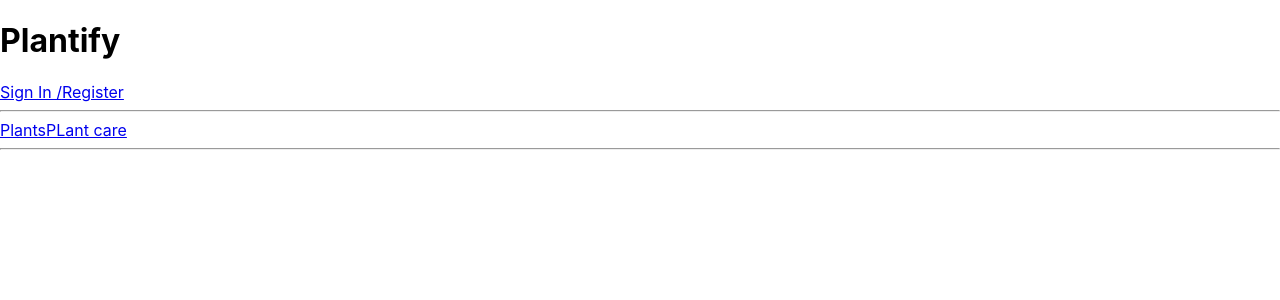
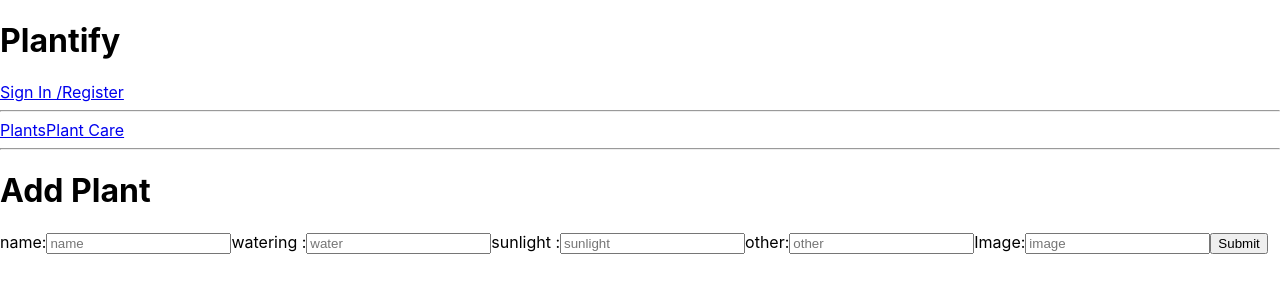
Before and after one commit to trishamarchena/Plantify, a React (Create React App) app in the folder client/: page /create-plant in a window 1280 px wide. Shown: the top 300 px of the page. Built offline with nearby package versions, Linux system fonts and the light colour scheme.

Commit message:
finished crud

```diff
--- a/client/src/App.js
+++ b/client/src/App.js
@@ -4,6 +4,10 @@ import { Route, useHistory } from 'react-router-dom';
 import Homepage from './Layout/Homepage/Homepage.jsx';
 import Register from './Layout/Components/Register/Register.jsx';
 import SignIn from './Layout/Components/SignIn/SignIn.jsx';
+import Plants from './Layout/Components/Plants/Plants.jsx';
+import EditPlant from './Layout/Components/EditPlant/EditPlants';
+import PlantsDetail from './Layout/Components/PlantsDetail/PlantsDetail.jsx';
+import NewPlant from './Layout/Components/NewPlant/NewPlant.jsx';
 
 
 function App() {
@@ -61,6 +65,10 @@ function App() {
             registerFormData={registerFormData}
           />
         </Route>
+        <Route exact path ="/plants"><Plants/></Route>
+        <Route exact path ="/plants/:id/edit"><EditPlant/></Route>
+        <Route exact path ="/plants/:id"><PlantsDetail/></Route>
+        <Route exact path ="/create-plant"><NewPlant user={user} /></Route>
         <Route exact path="/SignIn">
           <SignIn
             handleLogin={handleLogin}
--- a/client/src/Layout/Components/EditPlant/EditPlants.jsx
+++ b/client/src/Layout/Components/EditPlant/EditPlants.jsx
@@ -0,0 +1,57 @@
+import { useEffect, useState } from 'react'
+import { useHistory, useParams } from 'react-router-dom'
+import { getOnePlant, updatePlant } from '../../../services/plants'
+
+export default function EditPlant({user}) {
+
+  const [formData, setFormData] = useState({
+    name: '',
+    user_id: ''
+  })
+
+  const history = useHistory()
+
+  const { id } = useParams()
+
+  useEffect(() => {
+    const fetchPlant = async () => {
+      const plant = await getOnePlant(id)
+      setFormData({
+        name: plant.name,
+        user_id: plant.user_id
+      })
+    }
+    fetchPlant()
+  }, [id])
+
+  const handleChange = (e) => {
+    const { value } = e.target
+    setFormData({
+      name: value,
+      user_id: user?.id
+    })
+  }
+
+  const handleSubmit = async (e) => {
+    e.preventDefault()
+    const updatedPlant = await updatePlant(formData, id)
+    history.push(`/plants/${updatedPlant.id}`)
+  }
+
+  return (
+    <div>
+      <h1>Edit Plant</h1>
+      <form onSubmit={(e) => handleSubmit(e)}>
+        <label htmlFor="name">name:</label>
+        <input
+          onChange={(e) => handleChange(e)}
+          id="name"
+          type="text"
+          value={formData.name}
+
+        />
+        <button type="submit">Submit</button>
+      </form>
+    </div>
+  )
+}
--- a/client/src/Layout/Components/NewPlant/NewPlant.jsx
+++ b/client/src/Layout/Components/NewPlant/NewPlant.jsx
@@ -0,0 +1,88 @@
+import { useState } from 'react'
+import {useHistory} from 'react-router-dom'
+import { createPlant } from '../../../services/plants'
+
+export default function CreatePlant({user}) {
+
+  const [formData, setFormData] = useState({
+    name: '',
+    user_id: user?.id,
+    watering_input: '',
+    sunlight_input: '',
+    other_input: '',
+    image_url: ''
+  })
+  const history = useHistory()
+
+  const handleChange = (e) => {
+    const {name, value} = e.target
+    setFormData({
+      ...formData,
+      [name]: value,
+      user_id: user?.id
+    })
+    console.log(formData)
+  }
+
+  const handleSubmit = async (e) => {
+    e.preventDefault()
+    const newPlant = await createPlant(formData)
+    history.push(`/plants/${newPlant.id}`)
+  }
+
+
+  return (
+    <div>
+      <h1>Add Plant</h1>
+      <form onSubmit={(e) => handleSubmit(e)}>
+        <label htmlFor="name">name:</label>
+        <input
+          onChange={(e) => handleChange(e)}
+          id="name"
+          name = "name"
+          type="text"
+          value={formData.name}
+          placeholder={!user && "name"}
+        />
+        <label htmlFor="watering_input">watering :</label>
+        <input
+          onChange={(e) => handleChange(e)}
+          id="watering_input"
+          name= "watering_input"
+          type="text"
+          value={formData.watering_input}
+          placeholder={!user && "water"}
+        />
+        <label htmlFor="sunlight_input">sunlight :</label>
+        <input
+          onChange={(e) => handleChange(e)}
+          id="sunlight_input"
+          name= "sunlight_input"
+          type="text"
+          value={formData.sunlight_input}
+          placeholder={!user && "sunlight"}
+        />
+        <label htmlFor="other_input">other:</label>
+        <input
+          onChange={(e) => handleChange(e)}
+          id="other_input"
+          name="other_input"
+          type="text"
+          value={formData.other_input}
+          placeholder={!user && "other"}
+        />
+        <label htmlFor="image_url">Image:</label>
+        <input
+          onChange={(e) => handleChange(e)}
+          id="image_url"
+          name="image_url"
+          type="text"
+          value={formData.image_url}
+          placeholder={!user && "image"}
+        />
+
+        <button type="submit">Submit</button>
+      </form>
+    </div>
+  )
+}
--- a/client/src/Layout/Components/Plants/Plants.jsx
+++ b/client/src/Layout/Components/Plants/Plants.jsx
@@ -0,0 +1,52 @@
+import React, { Fragment, useEffect, useState } from "react";
+import { Link } from "react-router-dom";
+import { getAllPlants, deletePlant } from "../../../services/plants.js";
+import "./Plants.css";
+
+export default function Plants({ user }) {
+  const [plants, setPlants] = useState([]);
+
+  useEffect(() => {
+    const fetchPlants = async () => {
+      const allPlants = await getAllPlants();
+      setPlants(allPlants);
+    };
+    fetchPlants();
+  }, []);
+
+  const handleDelete = async (plantID) => {
+    await deletePlant(plantID);
+    setPlants((prevPlants) =>
+      prevPlants.filter((plant) => plant.id !== plantID)
+    );
+  };
+
+  return (
+    <section className="screen-section">
+      <h1>Plants</h1>
+      <div className="plant-list">
+        {plants.map((plant) => {
+          return (
+            <Fragment key={plant.id}>
+              <Link to={`/plants/${plant.id}`} className="plant-list-name">
+                <p>{plant.name}</p>
+              </Link>
+              <Link to={`/plants/${plant.id}/edit`}>
+                <button className="plant-list-edit">edit</button>
+              </Link>
+              <button
+                onClick={() => handleDelete(plant.id)}
+                className="plant-list-delete"
+              >
+                delete
+              </button>
+            </Fragment>
+          );
+        })}
+      </div>
+      <Link to="/create-plant">
+        <button>Add Plant</button>
+      </Link>
+    </section>
+  );
+}
--- a/client/src/Layout/Components/PlantsDetail/PlantsDetail.jsx
+++ b/client/src/Layout/Components/PlantsDetail/PlantsDetail.jsx
@@ -0,0 +1,67 @@
+import React, { useEffect, useState } from 'react'
+import { useParams } from 'react-router-dom'
+import { getAllPlantCares } from '../../../services/plantCare.js'
+import { addPlantCareToPlant, getOnePlant } from '../../../services/plants'
+
+export default function PlantDetail() {
+  const [plant, setPlant] = useState({})
+  const [plantCares, setPlantCares] = useState([])
+  const [formData, setFormData] = useState({
+    name: ''
+  })
+  const { id } = useParams()
+
+  useEffect(() => {
+    const fetchPlant = async () => {
+      const plant = await getOnePlant(id)
+      setPlant(plant)
+    }
+    fetchPlant()
+  }, [id])
+
+  useEffect(() => {
+    const fetchPlantCares = async () => {
+      const plantCares = await getAllPlantCares()
+      setPlantCares(plantCares)
+    }
+    fetchPlantCares()
+  }, [])
+
+
+  const handleChange = (e) => {
+    const { value } = e.target
+    setFormData({name: value })
+  }
+
+  const handleSubmit = async (e) => {
+    e.preventDefault()
+    const updatedPlant = await addPlantCareToPlant(formData, plant.id)
+    setPlant(updatedPlant)
+  }
+
+
+  return (
+    <section className="screen-section">
+      <h1>{plant.name}</h1>
+      <h4>{plant.image_url}</h4>
+      <h4>{plant.watering_input}</h4>
+      <h4>{plant.sunlight_input}</h4>
+      <h4>{plant.other_input}</h4>
+      <h4>{plant.date_edit}</h4>
+      <h4>{plantCares.notes}</h4>
+      <h4>{plantCares.date_acq}</h4>
+      {plantCares?.map(plantCare => {
+        return (
+          <p key={plantCare.id}>{plantCare.name}</p>
+        )
+      })}
+      <form onSubmit={(e) => handleSubmit(e)} className="plant-detail-form">
+
+
+
+
+        <button type="submit">Plant Care</button>
+      </form>
+    </section>
+  )
+}
--- a/client/src/Layout/Homepage/Homepage.jsx
+++ b/client/src/Layout/Homepage/Homepage.jsx
@@ -35,7 +35,7 @@ const Homepage = (props) => {
       <hr />
       <div className="nav-links">
         <Link to="/plants">Plants</Link>
-        <Link to="/plant_cares">PLant care</Link>
+        <Link to="/plant_cares">Plant Care</Link>
       </div>
       <hr />
       {props.children}
--- a/client/src/services/plantCare.js
+++ b/client/src/services/plantCare.js
@@ -5,3 +5,8 @@ export const getAllPlantCares = async () => {
   const res =  await api.get("/plant_cares")
   return res.data
 }
+
+export const createPlantCares = async (plant_careData) => {
+  const res = await api.post("/plant_care", { plant: plant_careData })
+  return res.data
+}
--- a/client/src/services/users.js
+++ b/client/src/services/users.js
@@ -19,8 +19,6 @@ export const login = async (userData) => {
     return res.data.user
   }
 }
-
-
 export const verify = async () => {
   const token = localStorage.getItem('authToken')
   if (token) {
@@ -29,9 +27,7 @@ export const verify = async () => {
     return res.data
   }
 }
-
 export const logout = () => {
   localStorage.removeItem("authToken")
   api.defaults.headers.common.authorization = null
-
 }
```
Also changed, not shown: 1 other file (tests, documents, lock files or other folders).
